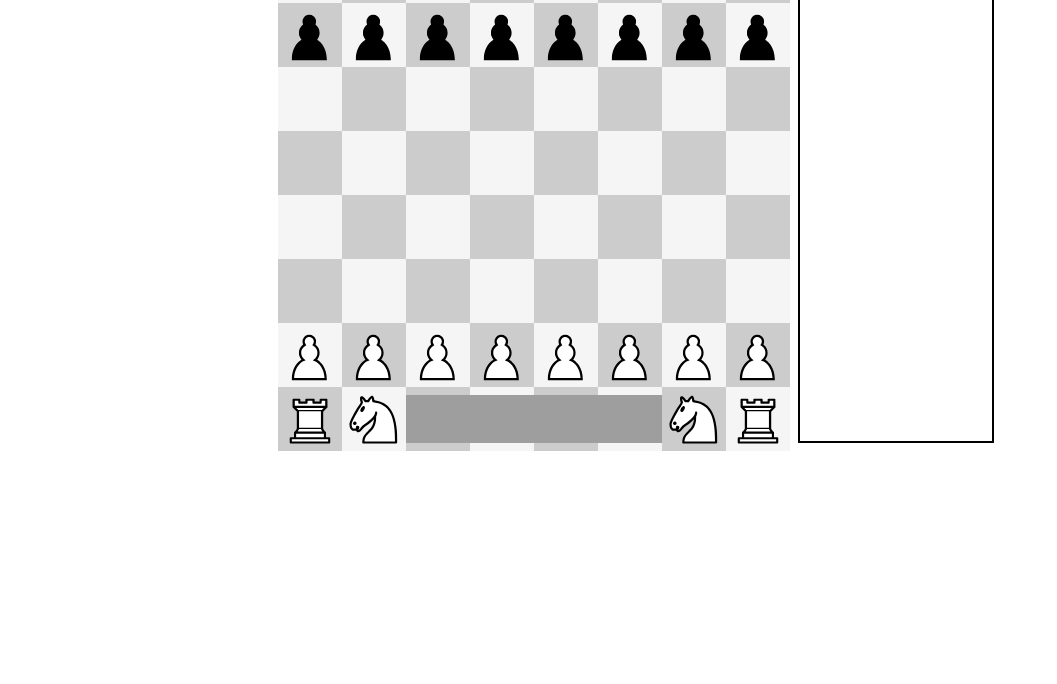
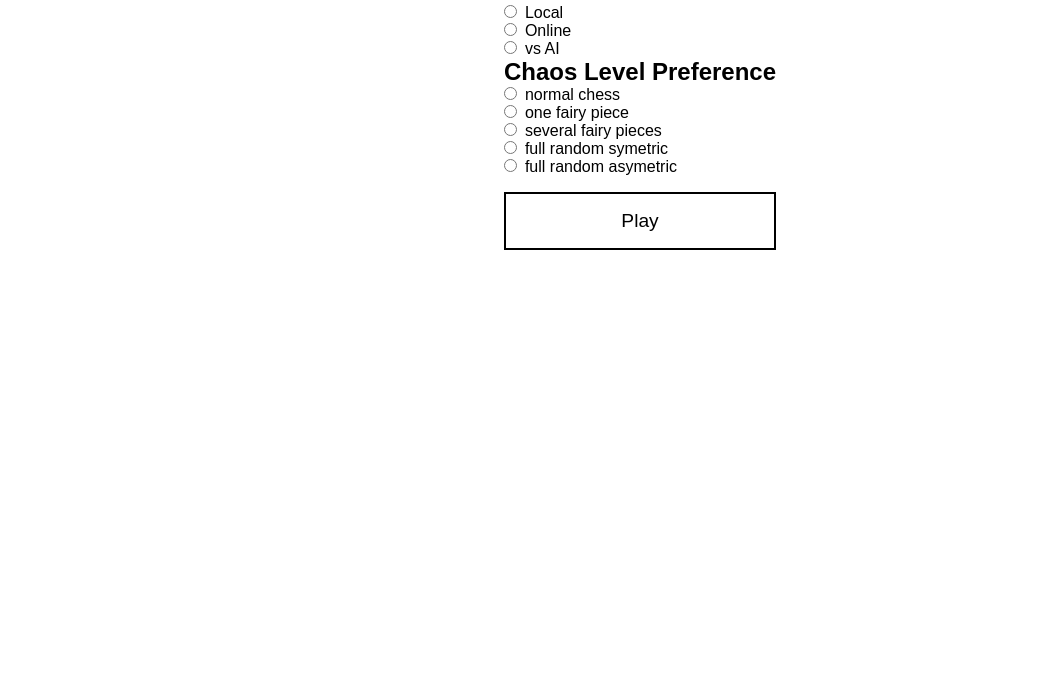
Before and after one commit to mousetail/fairy-chess, a website built with Vite: page index.html in a window 1280 px wide. Shown: the part 116-800 px from the top of the page, without its empty margins (0-1057 px from the left). Built offline with nearby package versions, Linux system fonts and the light colour scheme; grey boxes are pictures that could not be loaded.

Commit message:
Add a menu

```diff
--- a/index.html
+++ b/index.html
@@ -2,10 +2,10 @@
 <html lang="en">
   <head>
     <meta charset="UTF-8" />
-    <link rel="icon" type="image/svg+xml" href="/favicon.svg" />
+    <link rel="icon" type="image/svg+xml" href="/b-bishop.svg" />
     <meta name="viewport" content="width=device-width, initial-scale=1.0" />
     <link rel="stylesheet" href="/src/style.css" />
-    <title>fairy-chess</title>
+    <title>Fairy Chess</title>
   </head>
   <body>
       <h1>Fairy Chess</h1>
--- /dev/null
+++ b/src/home-screen.ts
@@ -0,0 +1,69 @@
+import ChessScreen from "./chess-screen";
+import type { Screen } from "./screen";
+
+export class HomeScreen implements Screen {
+  activate(parent: HTMLElement) {
+    const container = document.createElement("div");
+    parent.appendChild(container);
+
+    const header = document.createElement("h1");
+    header.textContent = "Fairy Chess";
+    container.appendChild(header);
+
+    const modeSubHeader = document.createElement("h2");
+    modeSubHeader.textContent = "Mode Preference";
+    container.appendChild(modeSubHeader);
+
+    container.appendChild(
+      this.createRadio('mode', [
+        'Local',
+        'Online',
+        'vs AI'
+      ])
+    )
+
+    const chaosLevelSubHeader = document.createElement("h2");
+    chaosLevelSubHeader.textContent = "Chaos Level Preference";
+    container.appendChild(chaosLevelSubHeader);
+
+    container.appendChild(
+      this.createRadio(
+        'chaos level',
+        ['normal chess',
+          'one fairy piece',
+          'several fairy pieces',
+          'full random symetric',
+          'full random asymetric']
+      )
+    )
+
+    const playButton = document.createElement("button");
+    playButton.textContent = "Play";
+    playButton.classList.add('play-button')
+    container.appendChild(playButton);
+
+    playButton.addEventListener("click", () => {
+      this.deactivate();
+      new ChessScreen().activate(parent);
+    });
+  }
+
+  createRadio(name: string, options: string[]) {
+    const radioGroup = document.createElement("div");
+    for (const option of options) {
+      const radio = document.createElement("input");
+      radio.type = "radio";
+      radio.name = name;
+      radio.value = option;
+      const label = document.createElement("label");
+      label.appendChild(radio);
+      label.appendChild(document.createTextNode(option))
+      radioGroup.appendChild(label);
+    }
+    return radioGroup;
+  }
+
+  deactivate() {
+
+  }
+}
--- a/src/main.ts
+++ b/src/main.ts
@@ -1,6 +1,7 @@
 import ChessScreen from "./chess-screen";
+import { HomeScreen } from "./home-screen";
 
 const app = document.getElementById("app")!;
 
-const screen = new ChessScreen();
+const screen = new HomeScreen();
 screen.activate(app);
--- a/src/style.css
+++ b/src/style.css
@@ -151,3 +151,24 @@ body {
     background-color: #88cfcf;
   }
 }
+
+label {
+    display: block;
+
+    & input {
+        margin-right: 0.5rem;
+    }
+}
+
+button.play-button {
+    width: 100%;
+    background: none;
+    border: 2px solid black;
+    padding: 1rem;
+    margin-top: 1rem;
+    font-size: 1.2rem;
+
+    &:hover {
+        background-color: #88cfcf;
+    }
+}
```
